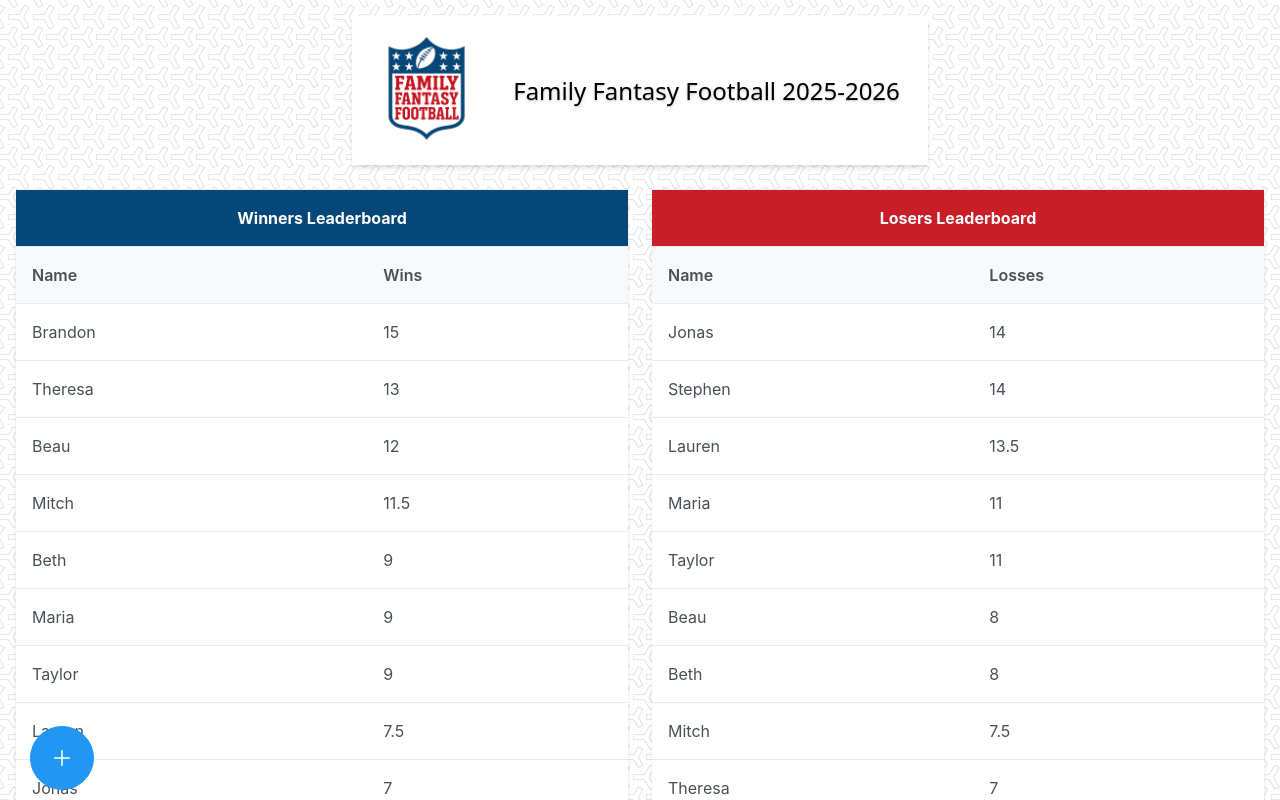
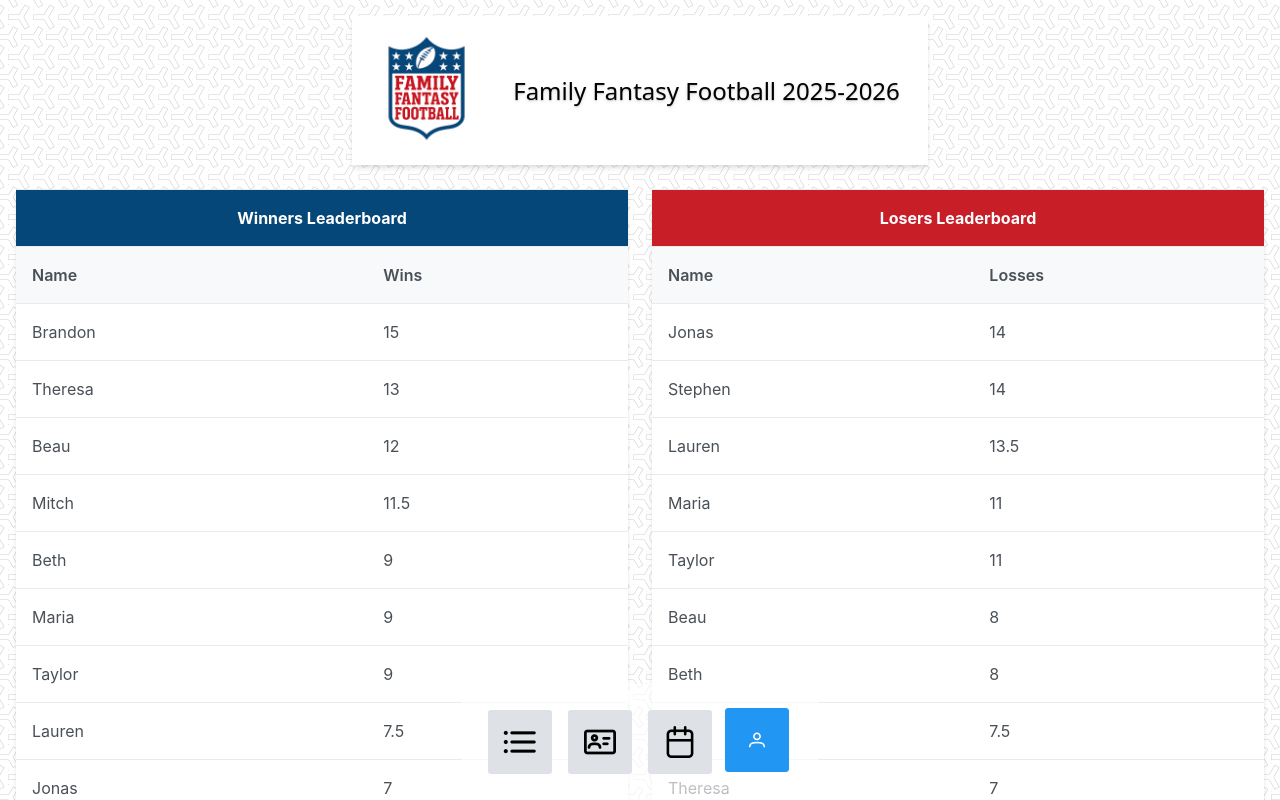
Before and after one commit to jpcyvas/football-bot, a React (Vite) app in the folder site/: page / in a window 1280 px wide. Shown: the top 800 px of the page. Built offline with nearby package versions, Linux system fonts and the light colour scheme.

Commit message:
add menu and scrolling

```diff
--- a/site/src/App.jsx
+++ b/site/src/App.jsx
@@ -11,7 +11,9 @@ import { Card } from 'primereact/card';
 import { SpeedDial } from 'primereact/speeddial';
 import { Button } from 'primereact/button';
 import { Tag } from 'primereact/tag';
+import { Dock } from 'primereact/dock';
 import logo from './img/logo-family-fantasy-football.png';
+import iconTeam from './img/icon-team.png';
 
 export default function App() {
   const [dialogVisible, setDialogVisible] = useState(false);
@@ -34,6 +36,36 @@ export default function App() {
           localStorage.setItem('currentGlobalPlayer', event);
     }
   }
+
+   const items = [
+        {
+            label: 'LeaderBoard',
+            icon: () => <Avatar icon="pi pi-list" size="xlarge" onClick={() => scrollToSection('leaderBoardSection')}/>
+        },
+        {
+            label: 'Teams Teams',
+            icon: () => <Avatar icon="pi pi-id-card" size="xlarge" onClick={() => scrollToSection('teamsSection')}/>,
+        },
+        {
+            label: 'Schedule',
+            icon: () => <Avatar icon="pi pi-calendar" size="xlarge" onClick={() => scrollToSection('scheduleSection')}/>,
+        },
+        {
+            labe: 'Player Select',
+            icon: () => <SpeedDial model={stats} direction="up" showIcon="pi pi-user" style={{ left: -15, bottom: 10, position: 'fixed' }} />
+
+        }
+    ];
+
+    const scrollToSection = (id) => {
+      const element = document.getElementById(id);
+      if (element) {
+        element.scrollIntoView({ behavior: 'smooth' });
+      }
+    };
+
+
+
 
   //get data
   useEffect(() => {
@@ -68,12 +100,11 @@ export default function App() {
 
   return (
     <div className="p-4 bg-gray-100 fff-body-tag">
-      <ScrollTop />
-      <SpeedDial model={stats} direction="up" style={{ left: 10, bottom: 10, position: 'fixed' }} />
+      {/* <SpeedDial model={stats} direction="up" showIcon="pi pi-user" style={{ left: 10, bottom: 10, position: 'fixed' }} /> */}
 
 
         {/* Start Leader Boards */}
-        <div className='flex justify-center '>
+        <div className='flex justify-center ' id="leaderBoardSection">
           <div className="flex items-center gap-2 p-3 shadow-md bg-white">
             <Image src={logo} alt="Image" width="125" />
             <h1 className='text-2xl p-4 text-shadow-md'>Family Fantasy Football 2025-2026</h1>
@@ -81,7 +112,7 @@ export default function App() {
         </div>
 
         <br></br>
-        <div className="grid md:grid-cols-2 sm:grid-cols-1 gap-6 ">
+        <div className="grid md:grid-cols-2 sm:grid-cols-1 gap-6 " >
           <div >
             <DataTable value={stats}  header="Winners Leaderboard" sortField="wins" sortOrder={-1} onRowSelect={onRowSelect} selectionMode="single"
             className="shadow-md fff-winners-table"
@@ -106,7 +137,7 @@ export default function App() {
 
 
       {/* Start Team Ownership */}
-      <div className="grid xl:grid-cols-4 lg:grid-cols-3 md:grid-cols-2 sm:grid-cols-2  gap-4">
+      <div className="grid xl:grid-cols-4 lg:grid-cols-3 md:grid-cols-2 sm:grid-cols-2  gap-4" id="teamsSection">
          {stats.map((player, index) => (
         <div key={index} className={player.name === currentGlobalPlayer ? 'fff-current-global-player' : ''}>
             <Fieldset legend={player.name} className='shadow-md p-2' >
@@ -173,7 +204,7 @@ export default function App() {
       <br/><br/>
 
       {/* Schedule */}
-      <div className="grid xl:grid-cols-4 lg:grid-cols-3 md:grid-cols-2 sm:grid-cols-2 gap-4">
+      <div className="grid xl:grid-cols-4 lg:grid-cols-3 md:grid-cols-2 sm:grid-cols-2 gap-4" id="scheduleSection">
         {schedule?.map((game, gameIndex) => (
 
            <Card key={gameIndex} className={`shadow-md ${  currentGlobalPlayer === game.homeTeamOwner || currentGlobalPlayer === game.awayTeamOwner ? 'fff-current-global-player' : ''}`}>
@@ -210,6 +241,11 @@ export default function App() {
 
       <br/><br/>
 
+
+
+      <Dock model={items} position="bottom" style={{position:'fixed'}}/>
+
+
     </div>
   )
 }
--- a/site/src/style.css
+++ b/site/src/style.css
@@ -85,3 +85,15 @@
         box-shadow: var(--shadow-2xl);
         background-color:oklch(96.2% 0.059 95.617);
 }
+
+.fff-body-tag .p-speeddial .p-button.p-button-icon-only.p-button-rounded{
+        border-radius: 3px;
+}
+
+.fff-body-tag .p-dock .p-dock-container {
+    background: rgba(255, 255, 255, 0.6);
+    border: 1px solid rgba(255, 255, 255, 0.7);
+    padding: 0.5rem 0.5rem;
+    border-radius: 0.5rem;
+    overflow: visible !important;
+}
```
Also changed, not shown: site/src/img/icon-team.png (added).
